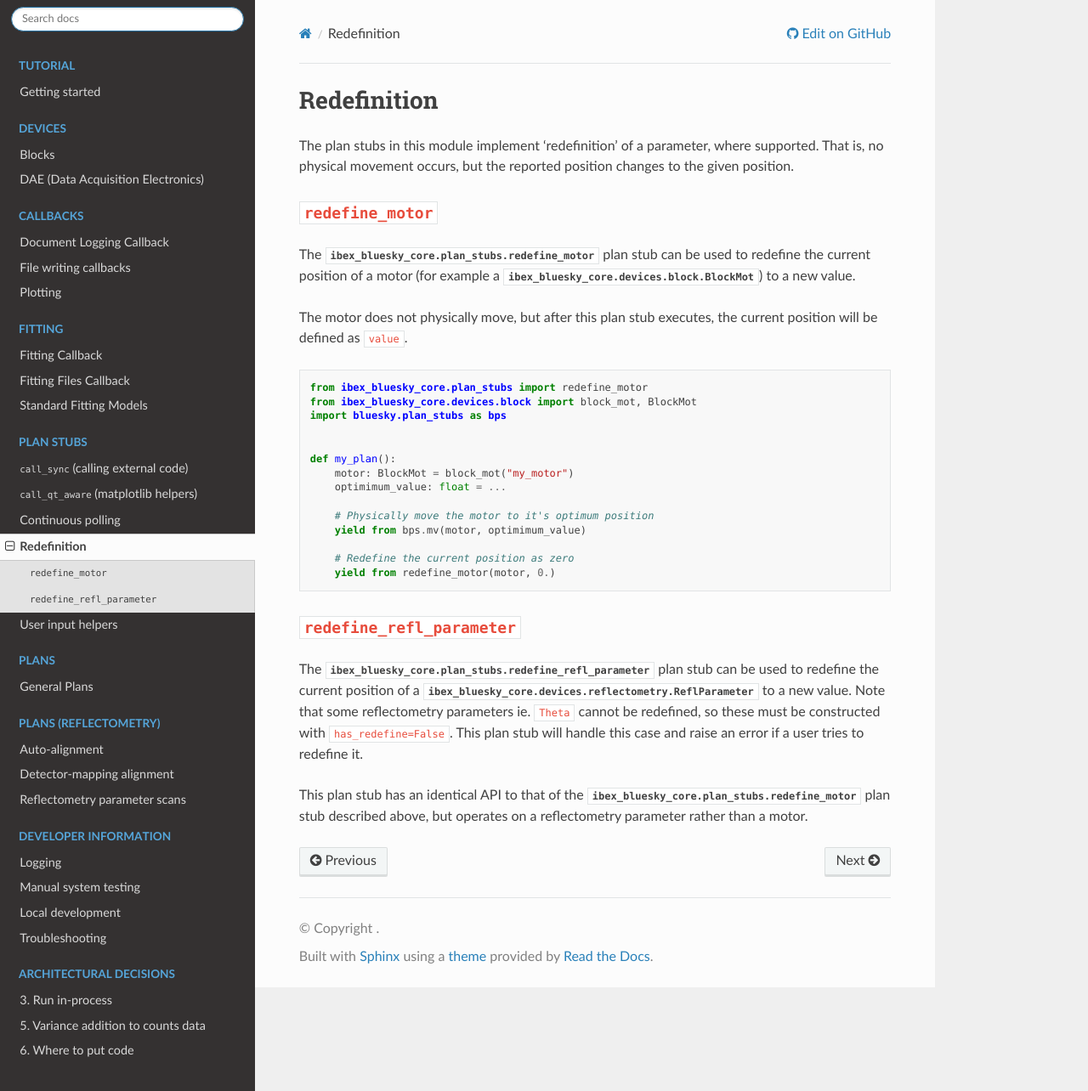
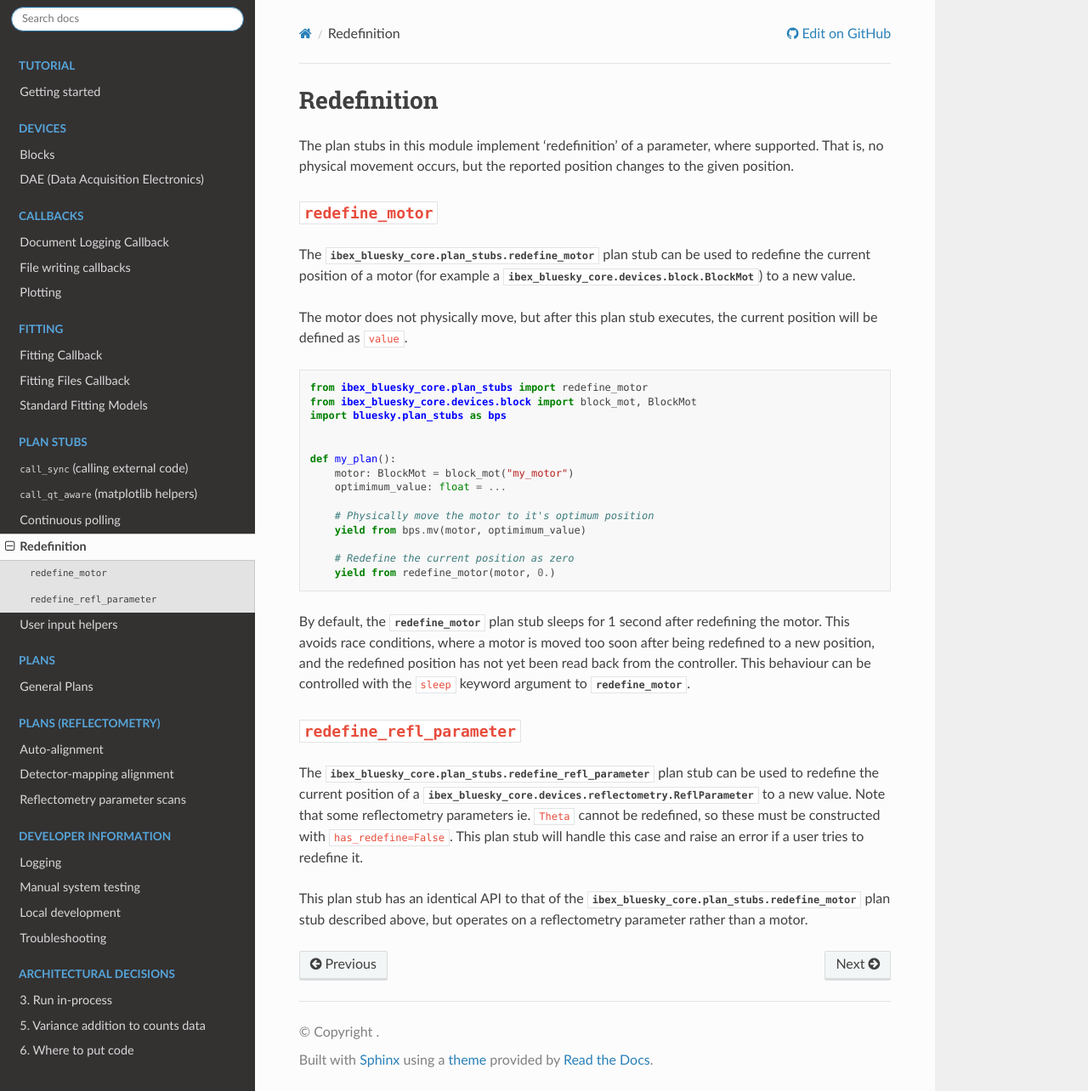
Before and after one commit to ISISComputingGroup/ibex_bluesky_core, a Sphinx documentation site: the page built from doc/plan_stubs/redefining.md, in a window 1280 px wide and 1284 px high. Shown: the whole window at 85% size. Built offline with Sphinx 7.4.7 and the Read the Docs theme 3.1.0, drawn with Linux system fonts in a browser that asks for light colours; pages that are not in the unit, such as notebooks, are missing from menus.

Commit message:
Sleep by default after motor redefine

````diff
--- a/doc/plan_stubs/redefining.md
+++ b/doc/plan_stubs/redefining.md
@@ -28,6 +28,12 @@ def my_plan():
     yield from redefine_motor(motor, 0.)
 ```
 
+By default, the {py:obj}`redefine_motor <ibex_bluesky_core.plan_stubs.redefine_motor>`
+plan stub sleeps for 1 second after redefining the motor. This avoids race conditions, where a motor is moved too soon
+after being redefined to a new position, and the redefined position has not yet been read back from the controller.
+This behaviour can be controlled with the `sleep` keyword argument to
+{py:obj}`redefine_motor <ibex_bluesky_core.plan_stubs.redefine_motor>`.
+
 ## `redefine_refl_parameter`
 
 The {py:obj}`ibex_bluesky_core.plan_stubs.redefine_refl_parameter` plan stub can be used to redefine the current
````
Also changed, not shown: 1 other file.
